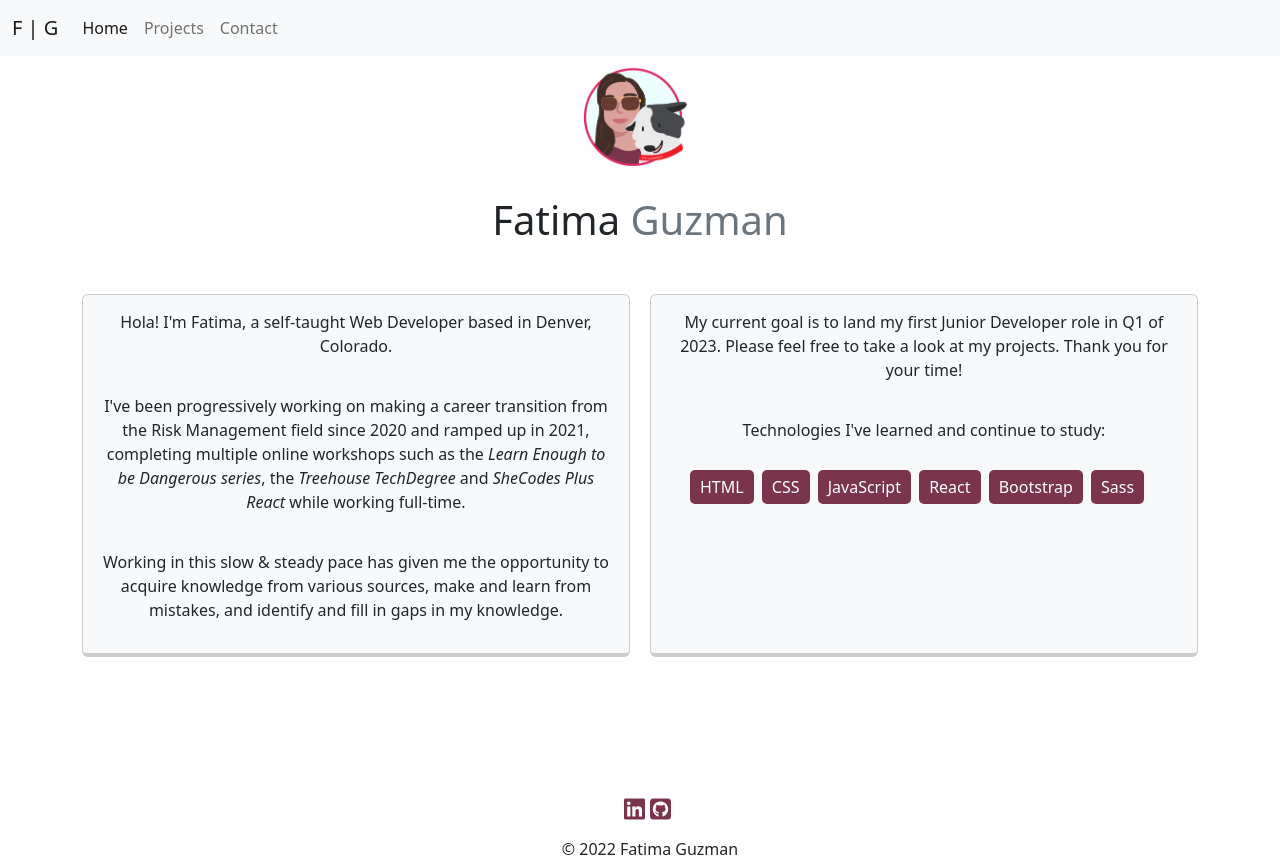
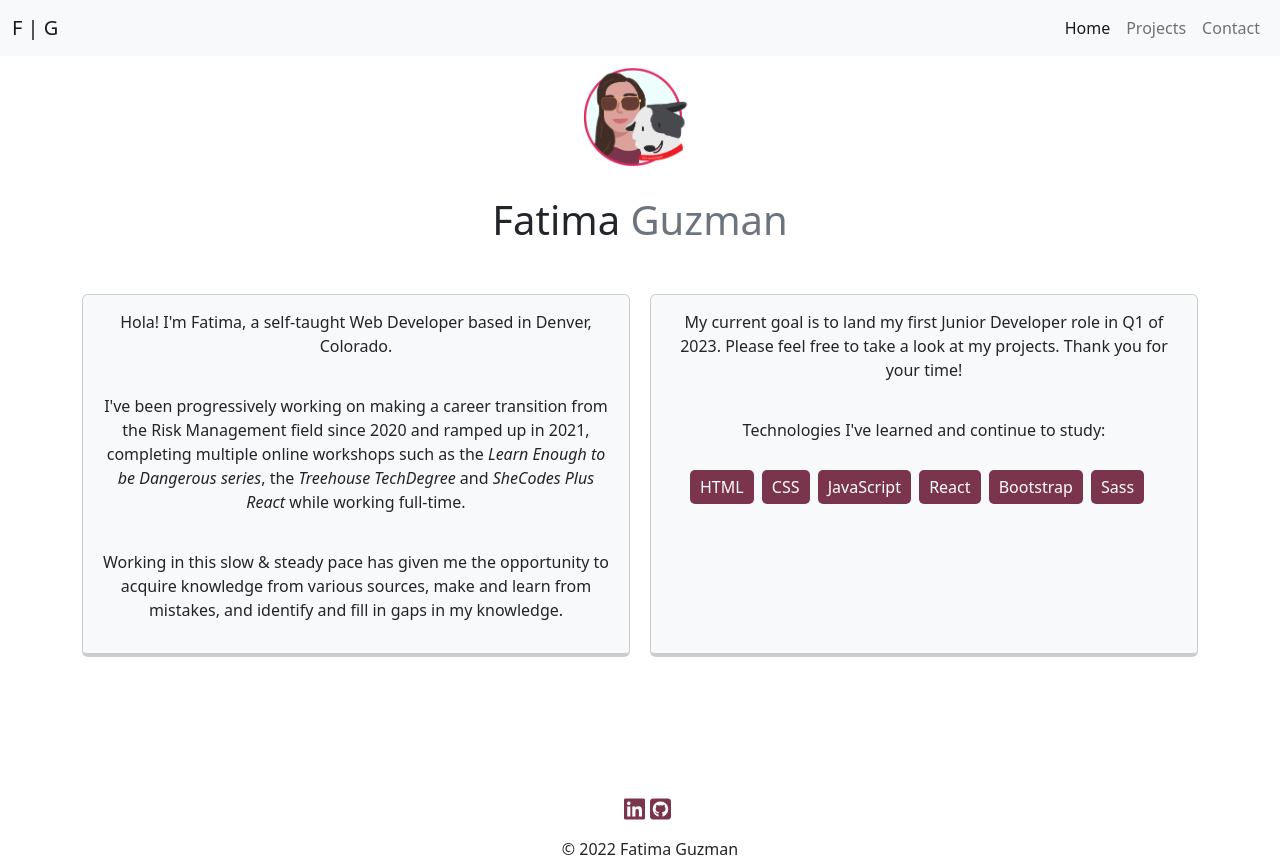
Before and after one commit to FatimaGC/fatimagc.github.io, a plain HTML site: page index.html in a window 1280 px wide. Drawn offline with nearby package versions, Linux system fonts and the light colour scheme.

Commit message:
Adjusted flex rule for desktop screen size nav bar

```diff
--- a/css/styles.css
+++ b/css/styles.css
@@ -94,4 +94,8 @@ footer {
   footer {
     margin-top: 100px;
   }
+
+  .navbar-nav {
+    align-items: flex-start;
+  }
 }
--- a/index.html
+++ b/index.html
@@ -33,7 +33,10 @@
         >
           <span class="navbar-toggler-icon"></span>
         </button>
-        <div class="collapse navbar-collapse" id="navbarNav">
+        <div
+          class="collapse navbar-collapse justify-content-end"
+          id="navbarNav"
+        >
           <ul class="navbar-nav">
             <li class="nav-item">
               <a class="nav-link active" aria-current="page" href="#">Home</a>
```
Also changed, not shown: contact.html (+4 -1 lines), projects.html (+4 -1 lines).
